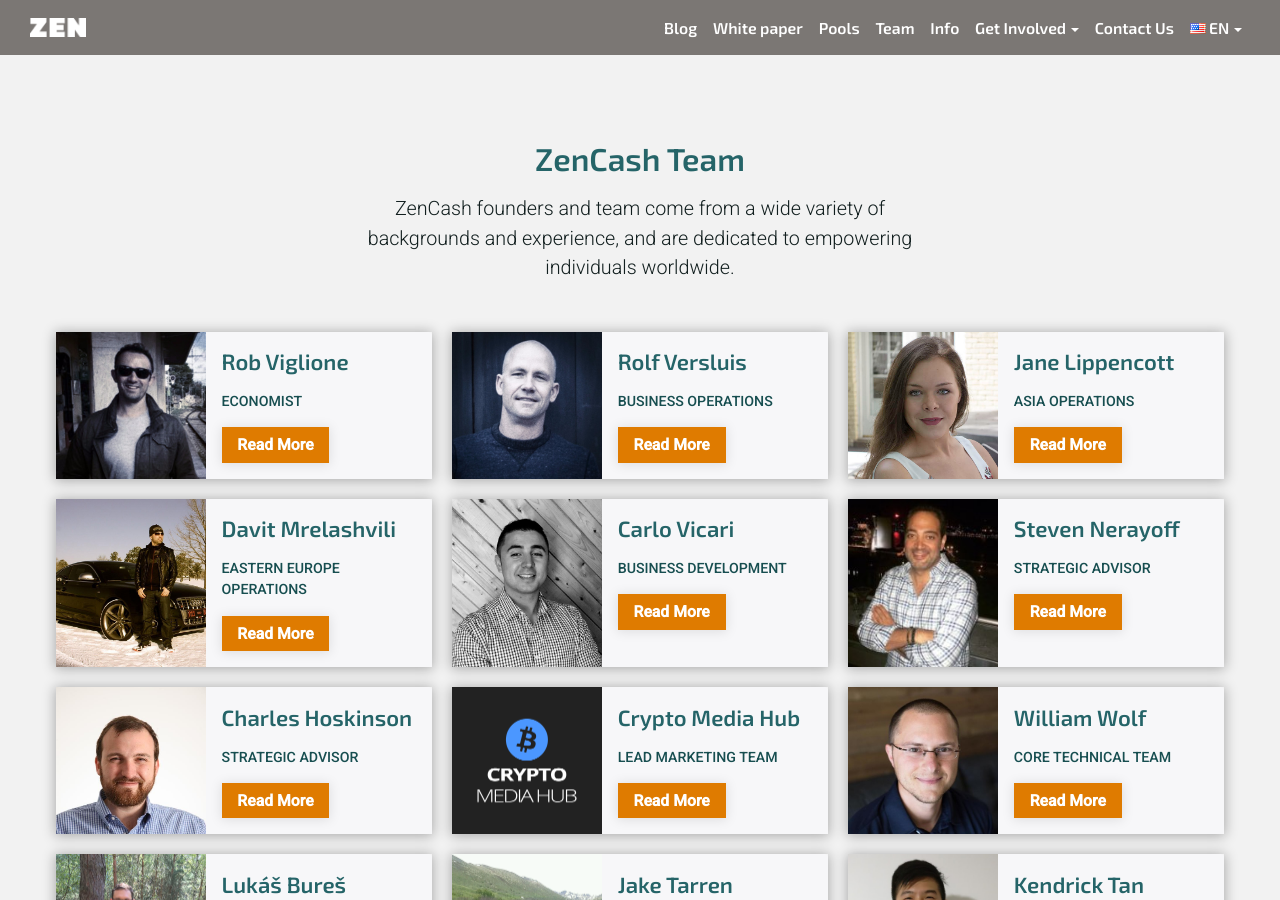
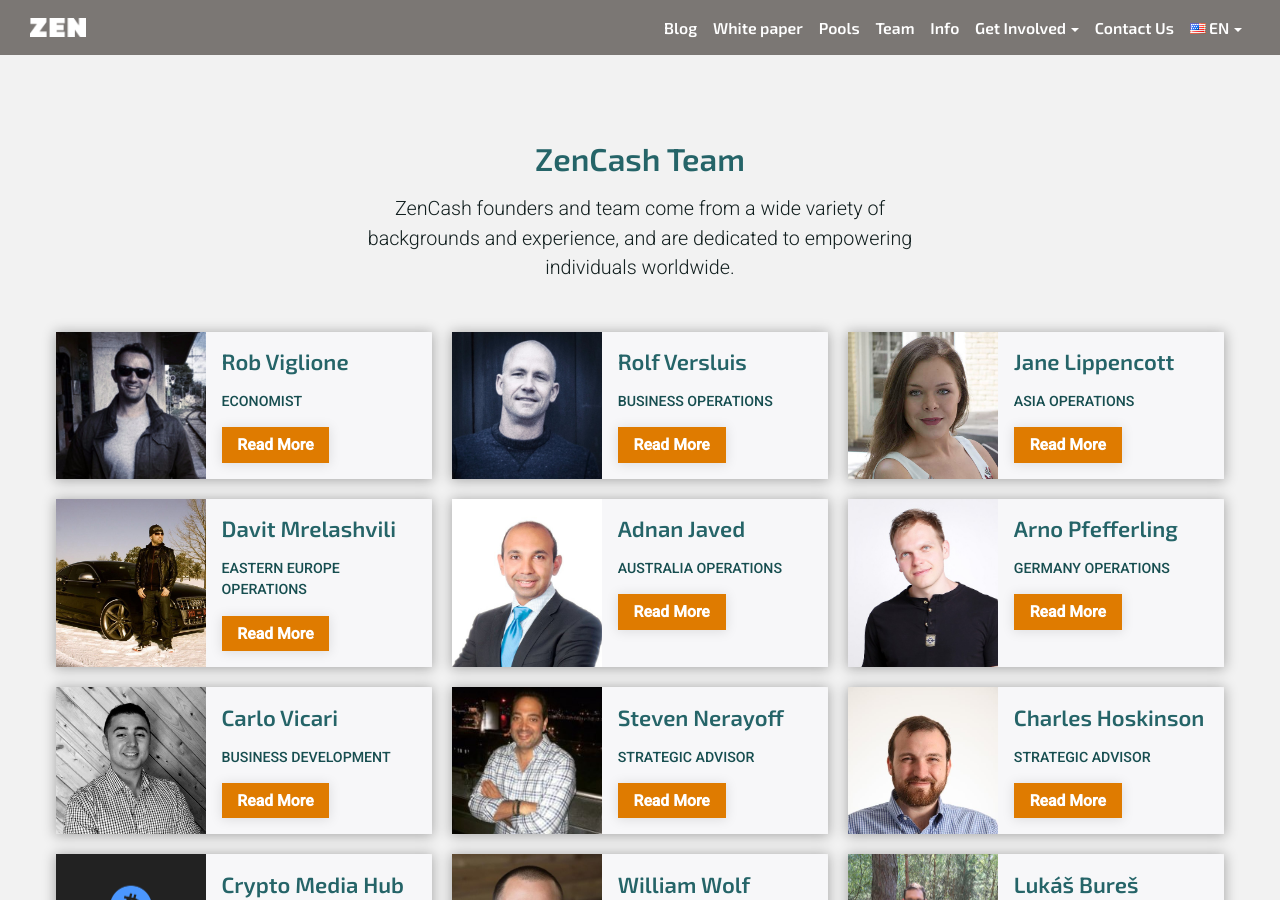
Before and after one commit to tarrenj/website, a Jekyll site: the page built from team.html, in a window 1280 px wide and 900 px high. Built offline with Jekyll 4.4.1, drawn with Linux system fonts in a browser that asks for light colours.

Commit message:
Add Adnan and Arno

```diff
--- a/_includes/team.html
+++ b/_includes/team.html
@@ -96,6 +96,49 @@
               <div class="card-block">
                 <p class="card-text">Davit is a seasoned business executive with and entrepreneur originally from Georgia. He has a vast experience in working with post-Soviet states, ranging from exporting used German cars to there as his side business during residency training, to negotiating clinical trials in Georgia, Russia and Ukraine, as part of his Chief Medical Officer duties in a biomedical startup.</p>
                 <p class="card-text">Davit has both MD and MBA degrees, and graduated from the Singularity University executive program. He has increased his involvement in future technologies and fintech, and is passionate about making the economy more individualized, efficient, and friction-free.</p>
+              </div>
+              <div class="card-footer">
+                <small>
+
+                </small>
+              </div>
+            </div>
+          </div>
+
+          <div class="card adnan">
+            <div class="card-header" role="tab" id="headingAdnan">
+              <div class="card-img-top b-lazy" data-src="/assets/img/people/adnan.jpg"></div>
+              <div class="card-feature">
+                <h3 class="name">Adnan Javed</h3>
+                <p class="title">AUSTRALIA OPERATIONS</p>
+                <a class="btn btn-primary collapsed" data-toggle="collapse" data-parent="#team-accordion" href="#collapseAdnan" aria-expanded="true" aria-controls="collapseAdnan">Read More</a>
+              </div>
+            </div>
+            <div id="collapseAdnan" class="collapse" role="tabpanel" aria-labelledby="headingAdnan">
+              <div class="card-block">
+                <p class="card-text">Adnan is based out of Australia and holds formal Legal and Engineering qualifications. He has worked on numerous blockchain projects to date including large scale bespoke blockchain projects across internet of things, finance and payments sectors. 3 years ago he discovered Bitcoin which led him to explore blockchain applications and use cases. He has a keen interest in how blockchain technology will advance in shaping all industry sectors from an adoption, regulatory and policy perspective.</p>
+              </div>
+              <div class="card-footer">
+                <small>
+
+                </small>
+              </div>
+            </div>
+          </div>
+
+          <div class="card arno">
+            <div class="card-header" role="tab" id="headingArno">
+              <div class="card-img-top b-lazy" data-src="/assets/img/people/arno.jpg"></div>
+              <div class="card-feature">
+                <h3 class="name">Arno Pfefferling</h3>
+                <p class="title">GERMANY OPERATIONS</p>
+                <a class="btn btn-primary collapsed" data-toggle="collapse" data-parent="#team-accordion" href="#collapseArno" aria-expanded="true" aria-controls="collapseArno">Read More</a>
+              </div>
+            </div>
+            <div id="collapseArno" class="collapse" role="tabpanel" aria-labelledby="headingArno">
+              <div class="card-block">
+                <p class="card-text">Arno was born, raised and now works in the Free State of Saxony (Germany) as a manufacturing engineer. His career path is placed in the semiconductor industry for more than 5 years, which gives him a direct view in the fabrication of leading edge integrated circuits.</p>
+                <p class="card-text">To keep high integrity and enable continuous improvement in manufacturing processes, Arno gained a B. Eng. in Microtechnology and M.Sc. in Electronic- and Sensormaterials from the Technical University Bergakademie Freiberg. The will to break technology boundaries naturally brought him to blockchain technology, which he views as a game-changing opportunity for society.</p>
               </div>
               <div class="card-footer">
                 <small>
```
Also changed, not shown: assets/img/people/adnan.jpg (added), assets/img/people/arno.jpg (added), 4 other files.
